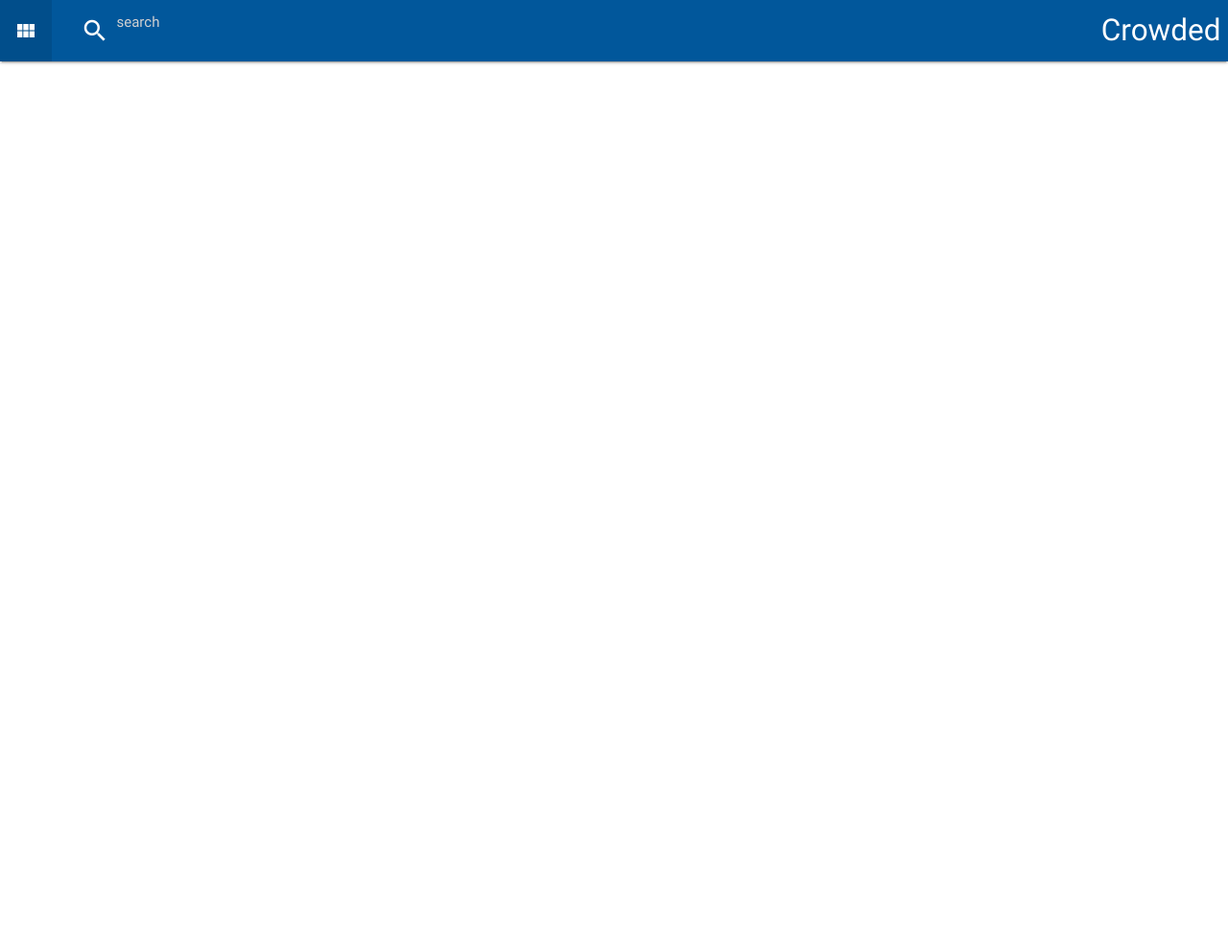
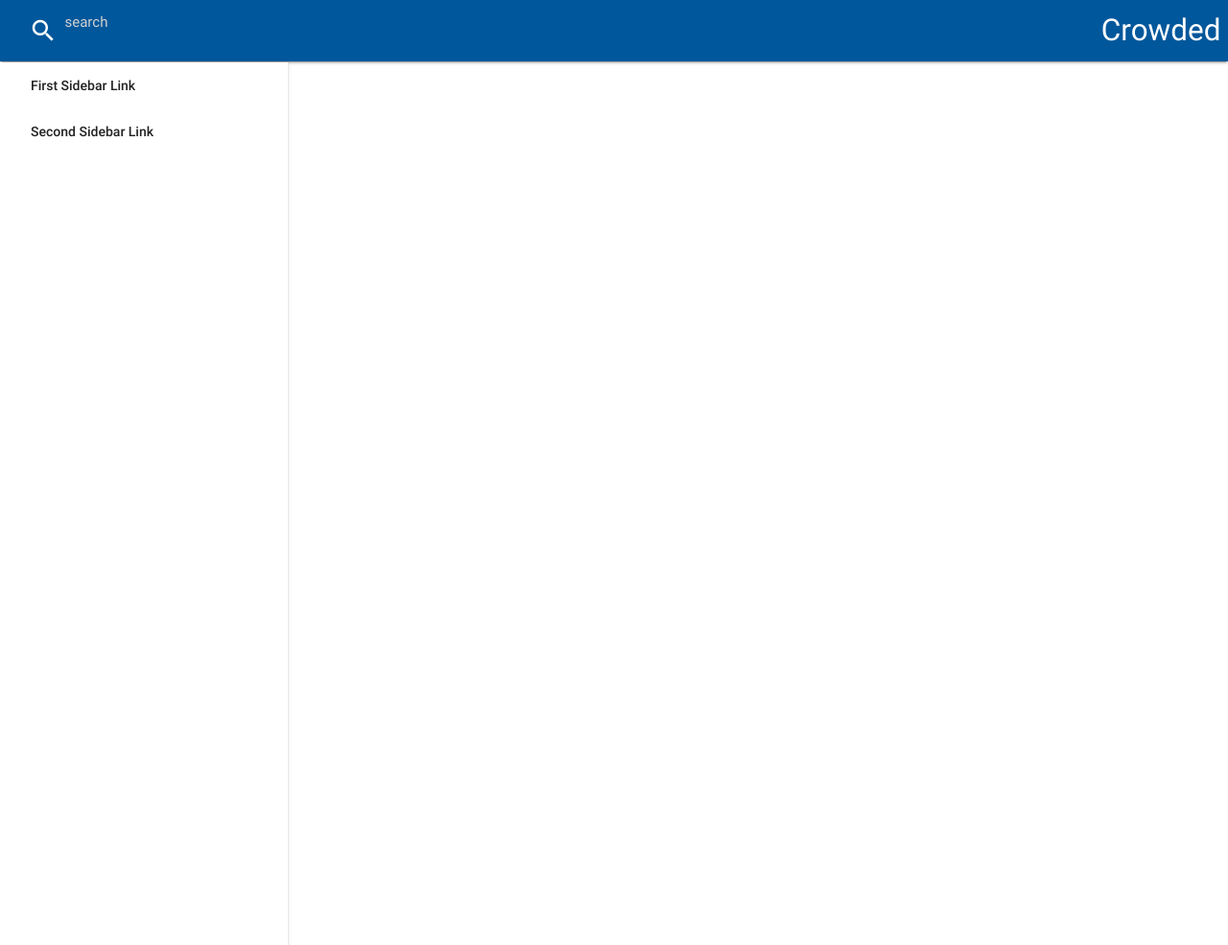
Before and after one commit to ravc/Restaurant-Crowd, a Flask app: page / in a window 1280 px wide. Shown: the whole page at 96% size. Run offline with Flask 2, Linux system fonts and the light colour scheme; some libraries are stand-ins or nearby versions.

Commit message:
added basic side nav, will populate with useful items soon

```diff
--- a/templates/index.html
+++ b/templates/index.html
@@ -2,6 +2,8 @@
     <head>
         <link href="https://fonts.googleapis.com/icon?family=Material+Icons" rel="stylesheet">
         <link type="text/css" rel="stylesheet" href="/static/css/materialize.min.css"  media="screen,projection"/>
+        <script type="text/javascript" src="https://code.jquery.com/jquery-3.2.1.min.js"></script>
+        <script type="text/javascript" src="/static/js/materialize.min.js"></script>
         <script src="https://ajax.googleapis.com/ajax/libs/jquery/3.1.0/jquery.min.js"></script>
         <script type="text/javascript">
             window.onload = function() {
@@ -15,20 +17,36 @@
                 };
             }
         </script>
+        <script>$('.button-collapse').sideNav('show');</script>
       <meta name="viewport" content="width=device-width, initial-scale=1.0"/>
+      <style>
+         main, footer {
+            padding-left: 300px;
+        }
+
+        @media only screen and (max-width : 992px) {
+            header, main, footer {
+                padding-left: 0;
+            }
+        }
+
+        .side-nav {
+            margin-top: 65px;
+        }
+
+        ol{
+            padding-left: 350px;
+        }
+    </style>
     </head>
 <body>
-    <script type="text/javascript" src="https://code.jquery.com/jquery-3.2.1.min.js"></script>
-    <script type="text/javascript" src="/static/js/materialize.min.js"></script>
     <header>
     <div class="navbar-fixed">
         <nav>
             <div class="nav-wrapper light-blue darken-4">
                 <a href="#" class="brand-logo right">Crowded</a>
                 <ul id="nav-mobile" class="left hide-on-med-and-down">
-                    <li><a href="mobile.html"><i class="material-icons">view_module</i></a></li>
-                    <li>
-                        <div class="center row">
+                    <li><div class="center row">
                           <div class="col s12 " >
                             <div class="row" id="topbarsearch">
                               <div class="input-field col s6 s12">
@@ -44,5 +62,12 @@
         </nav>
     </div>
     </header>
-    <ol>{{init_data}}</ol>
+
+    <ul id="slide-out" class="side-nav fixed">
+      <li><a href="#!">First Sidebar Link</a></li>
+      <li><a href="#!">Second Sidebar Link</a></li>
+    </ul>
+    <a href="#" data-activates="slide-out" class="button-collapse"><i class="material-icons">menu</i></a>
+
+    <ol></ol>
 </body>
```
